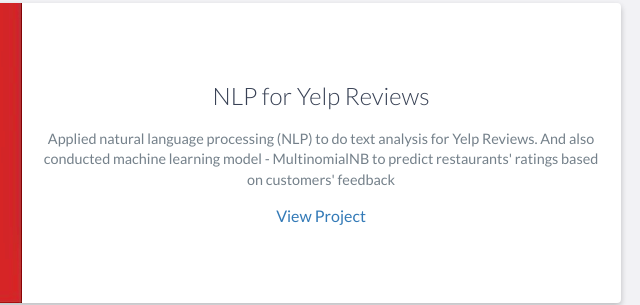
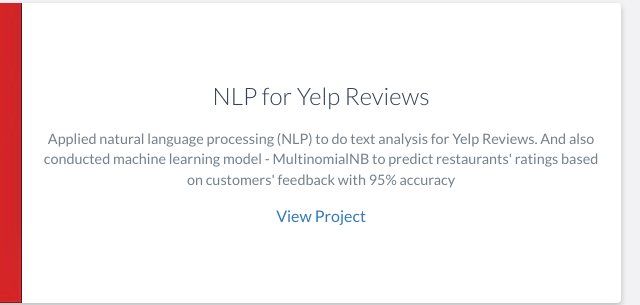
Before and after one commit to Zhenyu0521/Zhenyu0521.github.io, a plain HTML site: page index.html in a window 1280 px wide. Shown: the part 3080-3385 px from the top of the page, 469-1109 px from the left. Drawn offline with nearby package versions, Linux system fonts and the light colour scheme.

Commit message:
Update index.html

```diff
--- a/index.html
+++ b/index.html
@@ -194,7 +194,7 @@
                     <div class="project-info">
                         <h3>NLP for Yelp Reviews</h3>
                         <p>
-                           Applied natural language processing (NLP) to do text analysis for Yelp Reviews. And also conducted machine learning model - MultinomialNB to predict restaurants' ratings based on customers' feedback
+                           Applied natural language processing (NLP) to do text analysis for Yelp Reviews. And also conducted machine learning model - MultinomialNB to predict restaurants' ratings based on customers' feedback with 95% accuracy
                         </p>
                         <a href="https://github.com/Zhenyu0521/Text-Analysis/blob/master/NLP%20for%20Yelp%20Reviews/NLP_for_Yelp_Reviews.ipynb">View Project</a>
                     </div>
```
